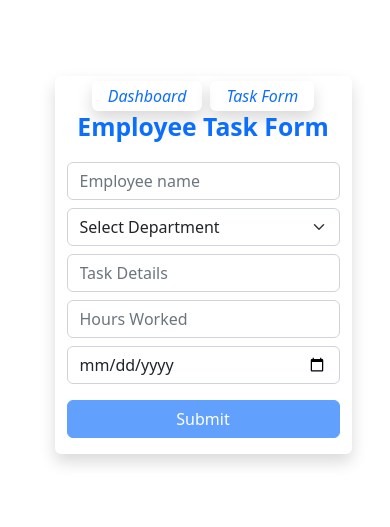
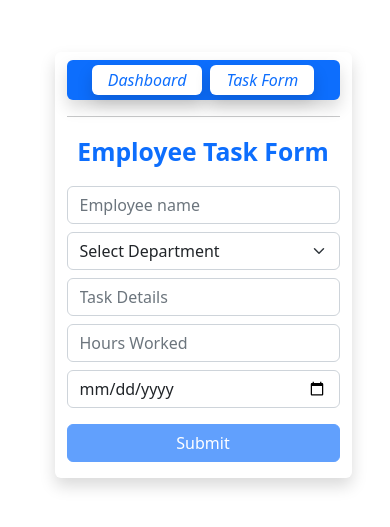
Before and after one commit to olutayo333/REACT-Task_Management_System-CapPlc-, a React (Vite) app: page / in a window 390 px wide. Shown: the part 157-684 px from the top of the page. Built offline with nearby package versions, Linux system fonts and the light colour scheme.

Commit message:
mobile nav bar color adjusted

```diff
--- a/src/components/Dashboard.jsx
+++ b/src/components/Dashboard.jsx
@@ -349,10 +349,10 @@ const Dashboard = () => {
             <div id='mobile'>
                 <div className='row'>
                     <div className='col-12'>
-                        <span className='  '>
-                            <Link className='text-primary mx-1 rounded shadow px-3 py-1' to='/dashboard'> <i>Dashboard</i></Link>
-                            <Link className='text-primary mx-1 rounded shadow px-3 py-1' to='/form'><i>Task Form</i> </Link>
-                        </span>
+                        <div className=' bg-primary py-2 shadow rounded'>
+                            <Link className='text-primary bg-white mx-1 rounded shadow px-3 py-1' to='/dashboard'> <i>Dashboard</i></Link>
+                            <Link className='text-primary bg-white mx-1 rounded shadow px-3 py-1' to='/form'><i>Task Form</i> </Link>
+                        </div>
                         <div className=' mt-4 bg-primary py-2 px-2 rounded' style={{ }}>
                             <input type="text" placeholder='Enter Department or Name' className='form-control w-100'  onChange={(e) => setsearch(e.target.value)} />
                                 <select className=" my-2 form-select w-100 "id="" value={all} style={{zIndex:1}} onChange={(e) => setall(e.target.value)}>
--- a/src/components/EmployeeForm.jsx
+++ b/src/components/EmployeeForm.jsx
@@ -56,11 +56,11 @@ const submit =()=>{
   return (
     <div className='container-fluid'>
       <div className='row '>
-        <div className=' col-lg-12 my-4 py-2 mx-2 shadow rounded justify-content-center text-center'>
-                <span className='  '>
-                    <Link className='text-primary mx-1 rounded shadow px-3 py-1' to='/dashboard'> <i>Dashboard</i></Link>
-                    <Link className='text-primary mx-1 rounded shadow px-3 py-1' to='/form'><i>Task Form</i> </Link>
-                </span>
+        <div className=' col-lg-12 my-2 py-2 mx-2 shadow rounded justify-content-center text-center'>
+            <div className=' bg-primary py-2 shadow rounded'>
+                <Link className='text-primary bg-white mx-1 rounded shadow px-3 py-1' to='/dashboard'> <i>Dashboard</i></Link>
+                <Link className='text-primary bg-white mx-1 rounded shadow px-3 py-1' to='/form'><i>Task Form</i> </Link>
+            </div> <hr />
             <p className='text-primary fs-2'> <b>Employee Task Form</b></p>
 
             {
```
